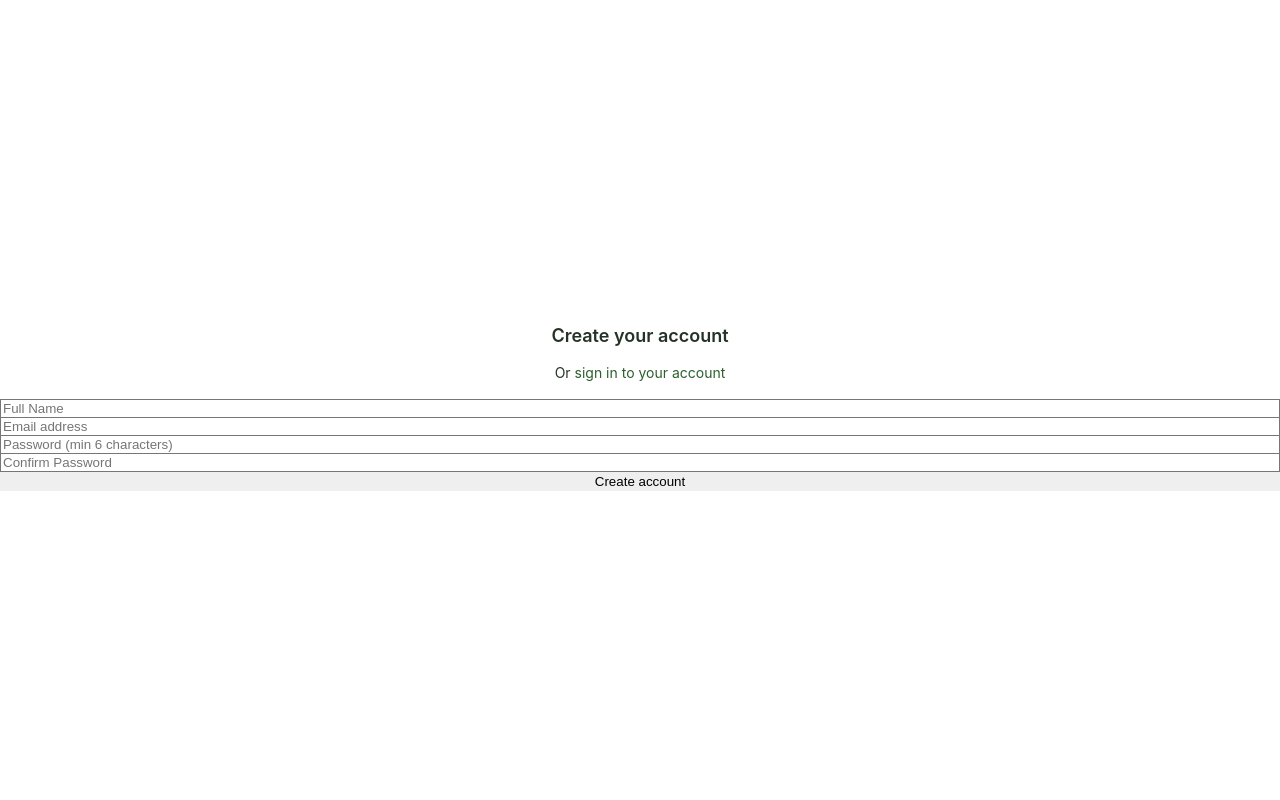
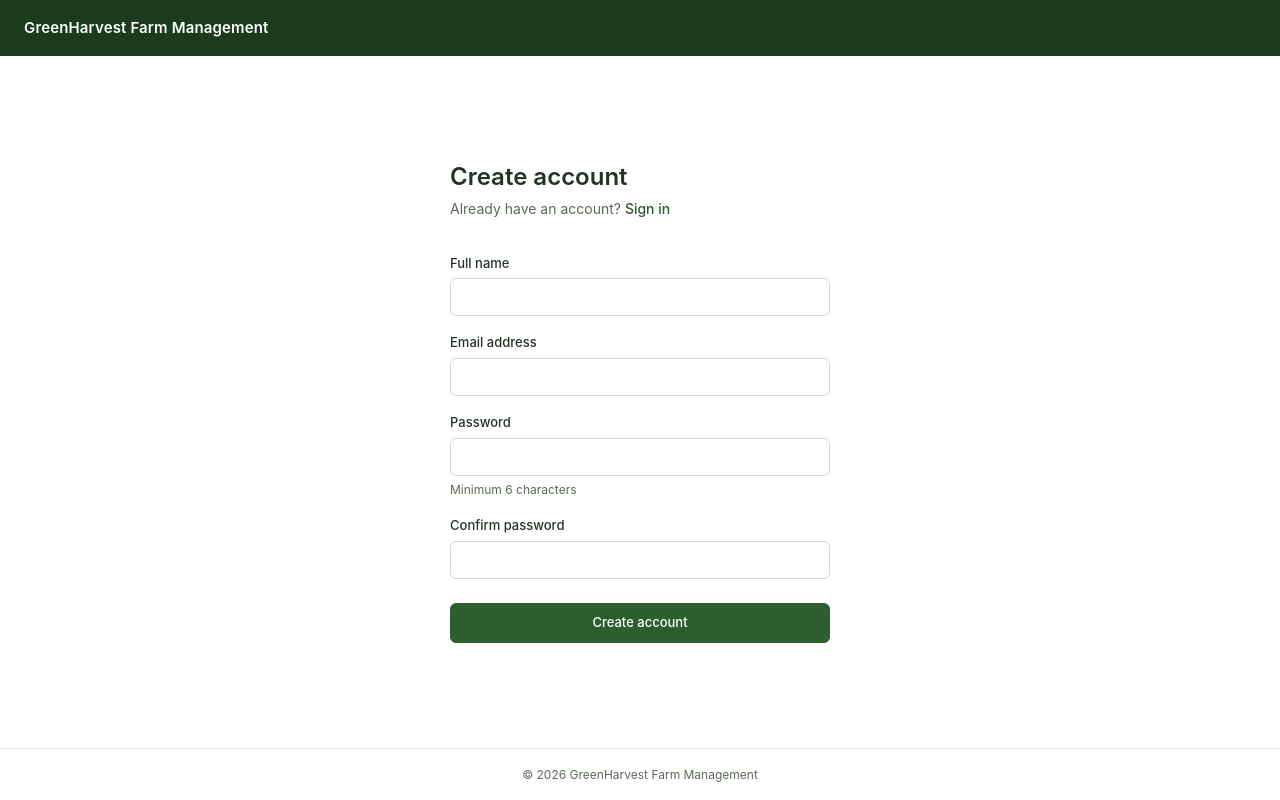
Before and after one commit to janenyasoro/GreenFarm_Management_Frontend, a React (Vite) app: page /register in a window 1280 px wide. Built offline with nearby package versions, Linux system fonts and the light colour scheme.

Commit message:
Applied design consistent to livestock, health records, and auth pages

```diff
--- a/src/pages/Livestock.jsx
+++ b/src/pages/Livestock.jsx
@@ -17,21 +17,18 @@ const fields = [
     {
         name: "tag_number",
         label: "Tag number",
-        type: "text",
-        placeholder: "e.g., T001"
+        type: "text"
     },
     {
         name: "animal_type",
         label: "Animal type",
         type: "text",
-        placeholder: "e.g., cattle, goat, poultry",
-        required: true  // This is required by backend
+        required: true
     },
     {
         name: "breed",
         label: "Breed",
-        type: "text",
-        placeholder: "e.g., Holstein, Nubian"
+        type: "text"
     },
     {
         name: "birth_date",
--- a/src/pages/Register.jsx
+++ b/src/pages/Register.jsx
@@ -1,16 +1,9 @@
-// src/pages/Register.jsx
 import React, { useState } from 'react';
 import { useAuth } from '../context/AuthContext';
 import { useNavigate, Link } from 'react-router-dom';
 
 const Register = () => {
-  const [formData, setFormData] = useState({
-    full_name: '',
-    email: '',
-    password: '',
-    confirmPassword: '',
-    role: 'owner'
-  });
+  const [formData, setFormData] = useState({ full_name: '', email: '', password: '', confirmPassword: '', role: 'owner' });
   const [error, setError] = useState('');
   const [loading, setLoading] = useState(false);
   const { register } = useAuth();
@@ -18,33 +11,18 @@ const Register = () => {
 
   const handleChange = (e) => {
     const { name, value } = e.target;
-    setFormData(prev => ({
-      ...prev,
-      [name]: value
-    }));
+    setFormData(p => ({ ...p, [name]: value }));
   };
 
   const handleSubmit = async (e) => {
     e.preventDefault();
     setError('');
-
-    // Validate passwords match
-    if (formData.password !== formData.confirmPassword) {
-      setError('Passwords do not match');
-      return;
-    }
-
-    // Validate password length
-    if (formData.password.length < 6) {
-      setError('Password must be at least 6 characters');
-      return;
-    }
-
+    if (formData.password !== formData.confirmPassword) { setError('Passwords do not match.'); return; }
+    if (formData.password.length < 6) { setError('Password must be at least 6 characters.'); return; }
     setLoading(true);
-
     try {
-      const { confirmPassword, ...registrationData } = formData;
-      await register(registrationData);
+      const { confirmPassword, ...data } = formData;
+      await register(data);
       navigate('/login');
     } catch (err) {
       setError(err.response?.data?.error || 'Registration failed. Please try again.');
@@ -54,91 +32,70 @@ const Register = () => {
   };
 
   return (
-    <div className="min-h-screen flex items-center justify-center bg-gray-50 py-12 px-4 sm:px-6 lg:px-8">
-      <div className="max-w-md w-full space-y-8">
-        <div>
-          <h2 className="mt-6 text-center text-3xl font-extrabold text-gray-900">
-            Create your account
-          </h2>
-          <p className="mt-2 text-center text-sm text-gray-600">
-            Or{' '}
-            <Link to="/login" className="font-medium text-blue-600 hover:text-blue-500">
-              sign in to your account
-            </Link>
+    <div style={{ minHeight: "100vh", display: "flex", flexDirection: "column", backgroundColor: "#ffffff" }}>
+
+      {/* Brand bar */}
+      <div style={{ backgroundColor: "#1B3B1C", height: "56px", display: "flex", alignItems: "center", padding: "0 1.5rem" }}>
+        <span style={{ color: "#ffffff", fontWeight: 600, fontSize: "0.9375rem", letterSpacing: "0.01em" }}>
+          GreenHarvest Farm Management
+        </span>
+      </div>
+
+      {/* Centered form */}
+      <div style={{ flex: 1, display: "flex", alignItems: "center", justifyContent: "center", padding: "3rem 1.5rem" }}>
+        <div style={{ width: "100%", maxWidth: "380px" }}>
+
+          <div style={{ marginBottom: "2rem" }}>
+            <h1 style={{ margin: 0, fontSize: "1.5rem", fontWeight: 600, color: "#243325" }}>Create account</h1>
+            <p style={{ margin: "0.375rem 0 0", fontSize: "0.875rem", color: "#5B6B58" }}>
+              Already have an account?{' '}
+              <Link to="/login" style={{ color: "#2C5F2D", fontWeight: 500 }}>Sign in</Link>
             </p>
           </div>
-        <form className="mt-8 space-y-6" onSubmit={handleSubmit}>
-          {error && (
-            <div className="bg-red-100 border border-red-400 text-red-700 px-4 py-3 rounded relative" role="alert">
-              <span className="block sm:inline">{error}</span>
+
+          {error && <div className="alert-error">{error}</div>}
+
+          <form onSubmit={handleSubmit}>
+            <div className="form-field">
+              <label htmlFor="full_name" className="form-label">Full name</label>
+              <input id="full_name" name="full_name" type="text" required
+                className="form-input"
+                value={formData.full_name} onChange={handleChange} />
             </div>
-          )}
-          <div className="rounded-md shadow-sm -space-y-px">
-            <div>
-              <label htmlFor="full_name" className="sr-only">Full Name</label>
-              <input
-                id="full_name"
-                name="full_name"
-                type="text"
-                required
-                className="appearance-none rounded-none relative block w-full px-3 py-2 border border-gray-300 placeholder-gray-500 text-gray-900 rounded-t-md focus:outline-none focus:ring-blue-500 focus:border-blue-500 focus:z-10 sm:text-sm"
-                placeholder="Full Name"
-                value={formData.full_name}
-                onChange={handleChange}
-              />
+
+            <div className="form-field">
+              <label htmlFor="email" className="form-label">Email address</label>
+              <input id="email" name="email" type="email" autoComplete="email" required
+                className="form-input"
+                value={formData.email} onChange={handleChange} />
             </div>
-            <div>
-              <label htmlFor="email" className="sr-only">Email address</label>
-              <input
-                id="email"
-                name="email"
-                type="email"
-                autoComplete="email"
-                required
-                className="appearance-none rounded-none relative block w-full px-3 py-2 border border-gray-300 placeholder-gray-500 text-gray-900 focus:outline-none focus:ring-blue-500 focus:border-blue-500 focus:z-10 sm:text-sm"
-                placeholder="Email address"
-                value={formData.email}
-                onChange={handleChange}
-              />
+
+            <div className="form-field">
+              <label htmlFor="password" className="form-label">Password</label>
+              <input id="password" name="password" type="password" required
+                className="form-input"
+                value={formData.password} onChange={handleChange} />
+              <p style={{ fontSize: "0.75rem", color: "#5B6B58", marginTop: "0.25rem" }}>Minimum 6 characters</p>
             </div>
-            <div>
-              <label htmlFor="password" className="sr-only">Password</label>
-              <input
-                id="password"
-                name="password"
-                type="password"
-                required
-                className="appearance-none rounded-none relative block w-full px-3 py-2 border border-gray-300 placeholder-gray-500 text-gray-900 focus:outline-none focus:ring-blue-500 focus:border-blue-500 focus:z-10 sm:text-sm"
-                placeholder="Password (min 6 characters)"
-                value={formData.password}
-                onChange={handleChange}
-              />
+
+            <div className="form-field">
+              <label htmlFor="confirmPassword" className="form-label">Confirm password</label>
+              <input id="confirmPassword" name="confirmPassword" type="password" required
+                className="form-input"
+                value={formData.confirmPassword} onChange={handleChange} />
             </div>
-            <div>
-              <label htmlFor="confirmPassword" className="sr-only">Confirm Password</label>
-              <input
-                id="confirmPassword"
-                name="confirmPassword"
-                type="password"
-                required
-                className="appearance-none rounded-none relative block w-full px-3 py-2 border border-gray-300 placeholder-gray-500 text-gray-900 rounded-b-md focus:outline-none focus:ring-blue-500 focus:border-blue-500 focus:z-10 sm:text-sm"
-                placeholder="Confirm Password"
-                value={formData.confirmPassword}
-                onChange={handleChange}
-              />
+
+            <button type="submit" disabled={loading} className="btn-primary"
+              style={{ width: "100%", justifyContent: "center", marginTop: "0.5rem", height: "2.5rem" }}>
+              {loading ? 'Creating account…' : 'Create account'}
+            </button>
+          </form>
         </div>
       </div>
 
-          <div>
-            <button
-              type="submit"
-              disabled={loading}
-              className="group relative w-full flex justify-center py-2 px-4 border border-transparent text-sm font-medium rounded-md text-white bg-blue-600 hover:bg-blue-700 focus:outline-none focus:ring-2 focus:ring-offset-2 focus:ring-blue-500 disabled:opacity-50 disabled:cursor-not-allowed"
-            >
-              {loading ? 'Creating account...' : 'Create account'}
-            </button>
-          </div>
-        </form>
+      {/* Footer */}
+      <div style={{ borderTop: "1px solid #e5e7eb", padding: "1rem 1.5rem", fontSize: "0.75rem", color: "#5B6B58", textAlign: "center" }}>
+        © {new Date().getFullYear()} GreenHarvest Farm Management
       </div>
     </div>
   );
--- a/src/pages/login.jsx
+++ b/src/pages/login.jsx
@@ -10,121 +10,83 @@ const Login = () => {
   const { login, user } = useAuth();
   const navigate = useNavigate();
 
-  // If user is already authenticated, redirect to dashboard
   useEffect(() => {
-    if (user) {
-      console.log('✅ User already authenticated, redirecting to dashboard...');
-      navigate('/dashboard');
-    }
+    if (user) navigate('/dashboard');
   }, [user, navigate]);
 
   const handleSubmit = async (e) => {
     e.preventDefault();
     setError('');
-
-    if (!email || !password) {
-      setError('Please enter both email and password');
-      return;
-    }
-
+    if (!email || !password) { setError('Please enter both email and password.'); return; }
     setLoading(true);
-
     try {
-      console.log('🚀 Attempting login with:', email);
-      const result = await login(email, password);
-      console.log('✅ Login successful:', result);
-
-      // Navigate to dashboard
-      console.log('🔄 Redirecting to dashboard...');
+      await login(email, password);
       navigate('/dashboard');
-
     } catch (err) {
-      console.error('❌ Login error:', err);
-      if (err.response?.data?.error) {
-        setError(err.response.data.error);
-      } else if (err.response?.data?.message) {
-        setError(err.response.data.message);
-      } else {
-        setError('Login failed. Please check your credentials.');
-      }
+      setError(err.response?.data?.error || err.response?.data?.message || 'Login failed. Please check your credentials.');
     } finally {
       setLoading(false);
     }
   };
 
   return (
-    <div className="min-h-screen flex items-center justify-center bg-gray-50 py-12 px-4 sm:px-6 lg:px-8">
-      <div className="max-w-md w-full space-y-8">
-        <div>
-          <h2 className="mt-6 text-center text-3xl font-extrabold text-gray-900">
-            Sign in to GreenFarm
-          </h2>
-          <p className="mt-2 text-center text-sm text-gray-600">
-            Or{' '}
-            <Link to="/register" className="font-medium text-blue-600 hover:text-blue-500">
-              create a new account
-            </Link>
-          </p>
-        </div>
-        <form className="mt-8 space-y-6" onSubmit={handleSubmit}>
-          {error && (
-            <div className="bg-red-100 border border-red-400 text-red-700 px-4 py-3 rounded relative" role="alert">
-              <span className="block sm:inline">{error}</span>
-            </div>
-          )}
-          <div className="rounded-md shadow-sm -space-y-px">
-            <div>
-              <label htmlFor="email" className="sr-only">Email address</label>
-              <input
-                id="email"
-                name="email"
-                type="email"
-                autoComplete="email"
-                required
-                className="appearance-none rounded-none relative block w-full px-3 py-2 border border-gray-300 placeholder-gray-500 text-gray-900 rounded-t-md focus:outline-none focus:ring-blue-500 focus:border-blue-500 focus:z-10 sm:text-sm"
-                placeholder="Email address"
-                value={email}
-                onChange={(e) => setEmail(e.target.value)}
-                disabled={loading}
-              />
-            </div>
-            <div>
-              <label htmlFor="password" className="sr-only">Password</label>
-              <input
-                id="password"
-                name="password"
-                type="password"
-                autoComplete="current-password"
-                required
-                className="appearance-none rounded-none relative block w-full px-3 py-2 border border-gray-300 placeholder-gray-500 text-gray-900 rounded-b-md focus:outline-none focus:ring-blue-500 focus:border-blue-500 focus:z-10 sm:text-sm"
-                placeholder="Password"
-                value={password}
-                onChange={(e) => setPassword(e.target.value)}
-                disabled={loading}
-              />
-            </div>
+    <div style={{ minHeight: "100vh", display: "flex", flexDirection: "column", backgroundColor: "#ffffff" }}>
+
+      {/* Brand bar */}
+      <div style={{ backgroundColor: "#1B3B1C", height: "56px", display: "flex", alignItems: "center", padding: "0 1.5rem" }}>
+        <span style={{ color: "#ffffff", fontWeight: 600, fontSize: "0.9375rem", letterSpacing: "0.01em" }}>
+          GreenHarvest Farm Management
+        </span>
+      </div>
+
+      {/* Centered form area */}
+      <div style={{ flex: 1, display: "flex", alignItems: "center", justifyContent: "center", padding: "3rem 1.5rem" }}>
+        <div style={{ width: "100%", maxWidth: "380px" }}>
+
+          {/* Heading */}
+          <div style={{ marginBottom: "2rem" }}>
+            <h1 style={{ margin: 0, fontSize: "1.5rem", fontWeight: 600, color: "#243325" }}>Sign in</h1>
+            <p style={{ margin: "0.375rem 0 0", fontSize: "0.875rem", color: "#5B6B58" }}>
+              Don't have an account?{' '}
+              <Link to="/register" style={{ color: "#2C5F2D", fontWeight: 500 }}>Create one</Link>
+            </p>
           </div>
 
-          <div>
-            <button
-              type="submit"
-              disabled={loading}
-              className="group relative w-full flex justify-center py-2 px-4 border border-transparent text-sm font-medium rounded-md text-white bg-blue-600 hover:bg-blue-700 focus:outline-none focus:ring-2 focus:ring-offset-2 focus:ring-blue-500 disabled:opacity-50 disabled:cursor-not-allowed"
-            >
+          {/* Error */}
+          {error && <div className="alert-error">{error}</div>}
+
+          {/* Form */}
+          <form onSubmit={handleSubmit}>
+            <div className="form-field">
+              <label htmlFor="email" className="form-label">Email address</label>
+              <input id="email" name="email" type="email" autoComplete="email" required
+                className="form-input"
+                value={email} onChange={e => setEmail(e.target.value)} disabled={loading} />
+            </div>
+
+            <div className="form-field">
+              <label htmlFor="password" className="form-label">Password</label>
+              <input id="password" name="password" type="password" autoComplete="current-password" required
+                className="form-input"
+                value={password} onChange={e => setPassword(e.target.value)} disabled={loading} />
+            </div>
+
+            <button type="submit" disabled={loading} className="btn-primary"
+              style={{ width: "100%", justifyContent: "center", marginTop: "0.5rem", height: "2.5rem" }}>
               {loading ? (
                 <>
-                  <svg className="animate-spin -ml-1 mr-3 h-5 w-5 text-white" xmlns="http://www.w3.org/2000/svg" fill="none" viewBox="0 0 24 24">
-                    <circle className="opacity-25" cx="12" cy="12" r="10" stroke="currentColor" strokeWidth="4"></circle>
-                    <path className="opacity-75" fill="currentColor" d="M4 12a8 8 0 018-8V0C5.373 0 0 5.373 0 12h4zm2 5.291A7.962 7.962 0 014 12H0c0 3.042 1.135 5.824 3 7.938l3-2.647z"></path>
-                  </svg>
-                  Signing in...
+                  <span className="spinner" style={{ width: "1rem", height: "1rem", borderWidth: "2px", borderTopColor: "#fff", borderColor: "rgba(255,255,255,0.3)" }} />
+                  Signing in…
                 </>
-              ) : (
-                'Sign in'
-              )}
+              ) : 'Sign in'}
             </button>
-          </div>
-        </form>
+          </form>
+        </div>
+      </div>
+
+      {/* Footer */}
+      <div style={{ borderTop: "1px solid #e5e7eb", padding: "1rem 1.5rem", fontSize: "0.75rem", color: "#5B6B58", textAlign: "center" }}>
+        © {new Date().getFullYear()} GreenHarvest Farm Management
       </div>
     </div>
   );
```
Also changed, not shown: src/pages/HealthRecords.jsx (+40 -55 lines). Lines whose indentation alone changed are shown as unchanged.
